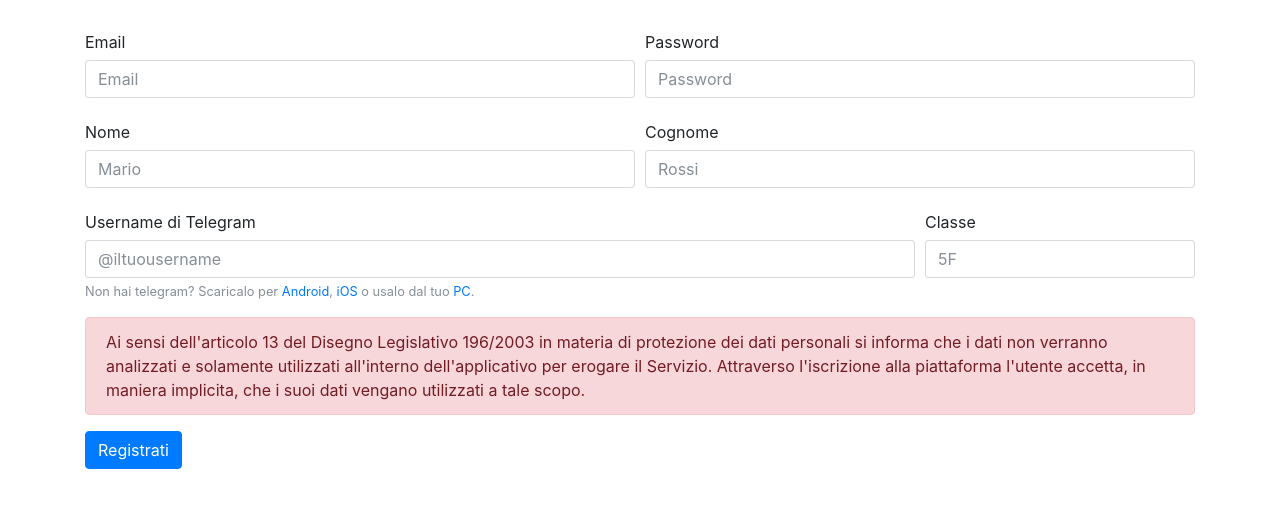
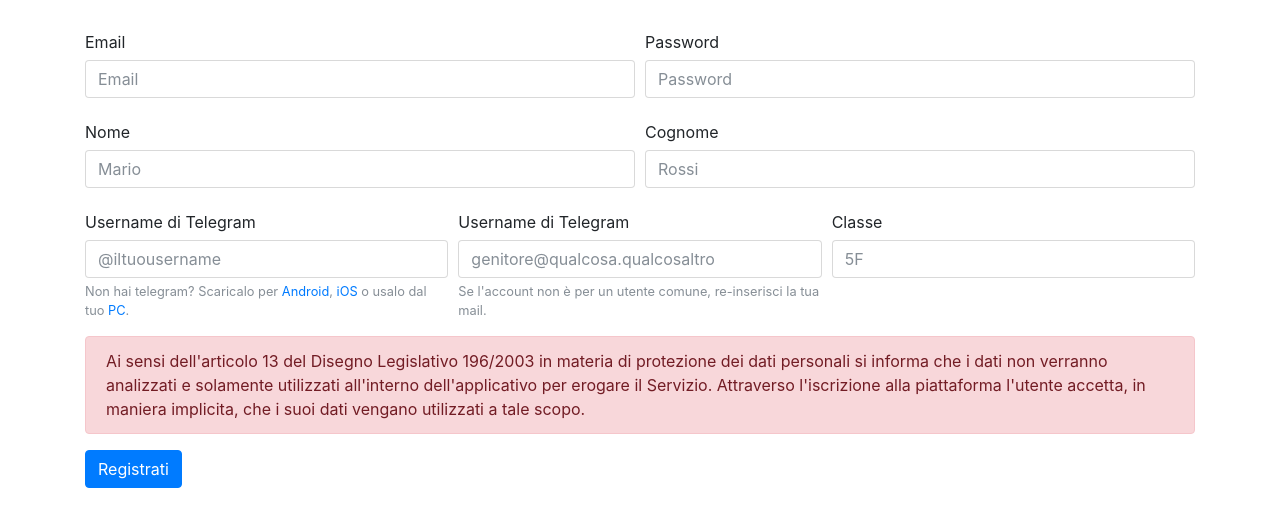
Before and after one commit to Nemesis-FT/Condivisione-Fermi, a Flask app: page /register in a window 1280 px wide. Shown: the part 56-583 px from the top of the page. Run offline with Flask 2, Linux system fonts and the light colour scheme; parts of the project's set-up code (start-up, migrations or seed data) failed here and were passed over; some libraries are stand-ins or nearby versions.

Commit message:
Add email service + bugfix

```diff
--- a/server.py
+++ b/server.py
@@ -2,6 +2,7 @@ from flask import Flask, session, url_for, redirect, request, render_template, a
 from flask_sqlalchemy import SQLAlchemy
 from sqlalchemy.sql import text
 import bcrypt
+import smtplib
 from datetime import datetime, date, timedelta
 import os
 
@@ -9,9 +10,12 @@ app = Flask(__name__)
 # app.secret_key = os.environ["flask_secret_key"]
 chiavi = open("configurazione.txt", 'r')
 dati = chiavi.readline()
-appkey, telegramkey = dati.split("|", 1)
+appkey, telegramkey, from_addr, accesso, password = dati.split("|", 4)
 print(appkey)
 print(telegramkey)
+print(from_addr)
+print(accesso)
+print(password)
 app.secret_key = appkey
 app.config['SQLALCHEMY_DATABASE_URI'] = 'sqlite:///db.sqlite'
 app.config['SQLALCHEMY_TRACK_MODIFICATIONS'] = False
@@ -19,12 +23,13 @@ db = SQLAlchemy(app)
 
 
 # Classi
-
+# TODO: aggiungere bot, verificare validità dati in dashboard, sistemare problema con la tabella impegni,
 
 class User(db.Model):
     __tablename__ = 'user'
     uid = db.Column(db.Integer, primary_key=True)
     username = db.Column(db.String, unique=True, nullable=False)
+    emailgenitore = db.Column(db.String, nullable=False)
     passwd = db.Column(db.LargeBinary, nullable=False)
     nome = db.Column(db.String, nullable=False)
     cognome = db.Column(db.String, nullable=False)
@@ -32,11 +37,12 @@ class User(db.Model):
     tipo = db.Column(db.Integer, nullable=False)
     # 0 = utente normale, 1 = peer, 2 = professore, 3 = amministratore
     telegram_username = db.Column(db.String)
+    telegram_chat_id = db.Column(db.String, unique=True)
     corsi = db.relationship("Corso", backref="peer")
     materie = db.relationship("Abilitato", backref='utente', lazy='dynamic', cascade='delete')
     impegno = db.relationship("Impegno")
 
-    def __init__(self, username, passwd, nome, cognome, classe, tipo, telegram_username):
+    def __init__(self, username, passwd, nome, cognome, classe, tipo, telegram_username, emailgenitore):
         self.username = username
         self.passwd = passwd
         self.nome = nome
@@ -44,6 +50,7 @@ class User(db.Model):
         self.classe = classe
         self.tipo = tipo
         self.telegram_username = telegram_username
+        self.emailgenitore = emailgenitore
 
     def __repr__(self):
         return "<User {}>".format(self.username, self.passwd, self.nome, self.cognome, self.classe)
@@ -60,7 +67,7 @@ class Corso(db.Model):
     materia_id = db.Column(db.Integer, db.ForeignKey('materia.mid'), nullable=False)
     impegno = db.relationship("Impegno")
     materia = db.relationship("Materia")
-    tipo = db.Column(db.Integer,nullable=False)  # 0 = ripetizione studente, 1 = recupero professore
+    tipo = db.Column(db.Integer, nullable=False)  # 0 = ripetizione studente, 1 = recupero professore
     appuntamento = db.Column(db.DateTime)
     limite = db.Column(db.Integer)
     occupati = db.Column(db.Integer)
@@ -104,6 +111,7 @@ class Impegno(db.Model):
     stud_id = db.Column(db.Integer, db.ForeignKey('user.uid'), nullable=False)
     studente = db.relationship("User")
     appuntamento = db.Column(db.DateTime)  # ridondante? decisamente
+    presente = db.Column(db.Boolean, nullable=False)
 
 
 class Messaggio(db.Model):
@@ -144,6 +152,7 @@ class Log(db.Model):
         self.contenuto = contenuto
         self.ora = ora
 
+
 # Funzioni
 
 
@@ -159,6 +168,21 @@ def login(username, password):
 def find_user(username):
     return User.query.filter_by(username=username).first()
 
+
+def sendemail(to_addr_list, subject, message, smtpserver='smtp.gmail.com:587'):
+    e = "Errore di invio mail. Il server potrebbe non essere raggiungibile o l'email immessa errata."
+    try:
+        header = 'From: %s' % from_addr
+        header += 'To: %s' % ','.join(to_addr_list)
+        header += 'Subject: %s' % subject
+        message = header + message
+        server = smtplib.SMTP(smtpserver)
+        server.starttls()
+        server.login(accesso, password)
+        problems = server.sendmail(from_addr, to_addr_list, message)
+        server.quit()
+    except:
+        return redirect(url_for(page_500, e))
 
 
 # Gestori Errori
@@ -221,7 +245,7 @@ def page_register():
         if len(utenti) == 0:
             valore = 3
         nuovouser = User(request.form['username'], cenere, request.form['nome'], request.form['cognome'],
-                         request.form['classe'], valore, request.form['usernameTelegram'])
+                         request.form['classe'], valore, request.form['usernameTelegram'], request.form['mailGenitori'])
         stringa = "L'utente " + nuovouser.username + " si è iscritto a Condivisione"
         nuovorecord = Log(stringa, datetime.today())
         db.session.add(nuovorecord)
@@ -238,38 +262,40 @@ def page_dashboard():
         utente = find_user(session['username'])
         messaggi = Messaggio.query.order_by(Messaggio.data.desc()).all()
         corsi = Corso.query.join(Materia).join(User).all()
-        query1 = text("SELECT impegno.*, materia.nome, materia.giorno_settimana, materia.ora, impegno.appuntamento, corso.limite, corso.occupati , corso.pid FROM impegno JOIN corso ON impegno.corso_id=corso.cid JOIN materia ON corso.materia_id = materia.mid JOIN user ON impegno.stud_id = user.uid WHERE corso.pid=:x;")
+        query1 = text(
+            "SELECT impegno.*, materia.nome, materia.giorno_settimana, materia.ora, impegno.appuntamento, corso.limite, corso.occupati , corso.pid FROM impegno JOIN corso ON impegno.corso_id=corso.cid JOIN materia ON corso.materia_id = materia.mid JOIN user ON impegno.stud_id = user.uid WHERE corso.pid=:x;")
         impegni = db.session.execute(query1, {"x": utente.uid}).fetchall()
-        query2 = text("SELECT impegno.*, materia.nome, materia.giorno_settimana, materia.ora, impegno.appuntamento, corso.limite, corso.occupati, corso.pid FROM  impegno JOIN corso ON impegno.corso_id=corso.cid JOIN materia ON corso.materia_id = materia.mid JOIN user ON impegno.stud_id = user.uid WHERE impegno.stud_id=:x;")
+        query2 = text(
+            "SELECT impegno.*, materia.nome, materia.giorno_settimana, materia.ora, impegno.appuntamento, corso.limite, corso.occupati, corso.pid FROM  impegno JOIN corso ON impegno.corso_id=corso.cid JOIN materia ON corso.materia_id = materia.mid JOIN user ON impegno.stud_id = user.uid WHERE impegno.stud_id=:x;")
         lezioni = db.session.execute(query2, {"x": utente.uid}).fetchall()
-        for lezione in lezioni:
-            print(lezione)
+        # for lezione in lezioni:
+        #    print(lezione)
         # oggi = datetime.today().weekday()
         # oggi = oggi + 1
         # for impegno in impegni:
-        #     if not impegno[7]:
-        #         if impegno[6] == oggi:
-        #             db.session.delete(impegno)
-        #     else:
-        #         print(impegno[7])
-        #         purifica, spazzatura = impegno[7].split(" ", 1)
-        #         yyyy, mm, dd, = purifica.split("-", 2)
-        #         data = datetime(int(yyyy), int(mm), int(dd))
-        #         if data > datetime.today()+timedelta(days=1):
-        #             db.session.delete(impegno)
+        #    if not impegno[8]:
+        #        if impegno[6] == oggi:
+        #            db.session.delete(impegno)
+        #    elif impegno:
+        #        print(impegno[8])
+        #        purifica, spazzatura = impegno[8].split(" ", 1)
+        #        yyyy, mm, dd, = purifica.split("-", 2)
+        #        data = datetime(int(yyyy), int(mm), int(dd))
+        #        if data <= datetime.today() + timedelta(days=1):
+        #            db.session.delete(impegno)
         # for lezione in lezioni:
-        #     if not lezione[7]:
-        #         if lezione[6] == oggi:
-        #             db.session.delete(lezione)
-        #     else:
-        #         print(lezione)
-        #         print(lezione[7])
-        #         purifica, spazzatura = lezione[7].split(" ", 1)
-        #         yyyy, mm, dd, = purifica.split("-", 2)
-        #         data = datetime(int(yyyy), int(mm), int(dd))
-        #         if data > datetime.today()+timedelta(days=1):
-        #             db.session.delete(lezione)
-        # db.session.commit()
+        #    if not lezione[8]:
+        #        if lezione[6] == oggi:
+        #            db.session.delete(lezione)
+        #    elif lezione:
+        #        print(lezione)
+        #        print(lezione[8])
+        #        purifica, spazzatura = lezione[8].split(" ", 1)
+        #        yyyy, mm, dd, = purifica.split("-", 2)
+        #        data = datetime(int(yyyy), int(mm), int(dd))
+        #        if data <= datetime.today() + timedelta(days=1):
+        #            db.session.delete(lezione)
+        db.session.commit()
         return render_template("dashboard.htm", utente=utente, messaggi=messaggi, corsi=corsi, impegni=impegni,
                                lezioni=lezioni)
 
@@ -435,7 +461,7 @@ def page_user_del(uid):
         if utente.tipo != 3:
             abort(403)
         else:
-            stringa = "L'utente " + utente.username + " ha ELIMINATO l'utente "+ str(uid)
+            stringa = "L'utente " + utente.username + " ha ELIMINATO l'utente " + str(uid)
             nuovorecord = Log(stringa, datetime.today())
             db.session.add(nuovorecord)
             entita = User.query.get_or_404(uid)
@@ -491,6 +517,7 @@ def page_user_edit(uid):
                 entita.passwd = cenere
                 entita.classe = request.form["classe"]
                 entita.telegram_username = request.form["usernameTelegram"]
+                entita.emailgenitore = request.form['mailGenitori']
                 db.session.commit()
                 return redirect(url_for('page_dashboard'))
 
@@ -510,7 +537,8 @@ def page_materia_add():
                 stringa = "L'utente " + utente.username + " ha creato una materia "
                 nuovorecord = Log(stringa, datetime.today())
                 db.session.add(nuovorecord)
-                nuovamateria = Materia(request.form["nome"], request.form["professore"], request.form["giorno"], request.form['ora'])
+                nuovamateria = Materia(request.form["nome"], request.form["professore"], request.form["giorno"],
+                                       request.form['ora'])
                 db.session.add(nuovamateria)
                 db.session.commit()
                 return redirect(url_for('page_materia_list'))
@@ -662,15 +690,18 @@ def page_corso_join(cid):
         corso = Corso.query.get_or_404(cid)
         if corso.occupati >= corso.limite:
             return redirect(url_for('page_dashboard'))
-        corso.occupati = corso.occupati+1
+        corso.occupati = corso.occupati + 1
         stringa = "L'utente " + utente.username + " ha chiesto di unirsi al corso " + str(cid)
         nuovorecord = Log(stringa, datetime.today())
         db.session.add(nuovorecord)
         nuovoimpegno = Impegno(studente=utente,
-                               corso_id=cid)
+                               corso_id=cid, presente=False)
         if corso.tipo != 0:
             print(corso.materia.nome)
             nuovoimpegno.appuntamento = corso.appuntamento
+        oggetto = "Condivisione - Iscrizione alla lezione"
+        mail = "\n\nSuo figlio si e' iscritto ad una lezione sulla piattaforma Condivisione. Per maggiori informazioni, collegarsi al sito.\nQuesto messaggio e' stato creato automaticamente da Condivisione. Messaggi inviati a questo indirizzo non verranno letti. Per qualsiasi problema, contattare la segreteria."
+        sendemail(utente.emailgenitore, oggetto, mail)
         db.session.add(nuovoimpegno)
         db.session.commit()
         return redirect(url_for('page_dashboard'))
@@ -695,17 +726,76 @@ def corso_membri(cid):
         abort(403)
     else:
         utente = find_user(session['username'])
-        query = text("SELECT corso.*, impegno.stud_id FROM corso JOIN impegno ON corso.cid = impegno.corso_id WHERE corso.cid=:x;")
+        if utente.tipo < 1:
+            abort(403)
+        query = text(
+            "SELECT corso.*, impegno.stud_id, impegno.presente, user.cognome, user.nome FROM corso JOIN impegno ON corso.cid = impegno.corso_id JOIN user on impegno.stud_id = user.uid WHERE corso.cid=:x;")
         utenti = db.session.execute(query, {"x": cid}).fetchall()
-        return render_template("Corso/membri.htm", utente=utente, entita=utenti)
+        return render_template("Corso/membri.htm", utente=utente, entita=utenti, idcorso=cid)
+
+
+@app.route('/presenza/<int:uid>/<int:cid>')
+def page_presenza(uid, cid):
+    if 'username' not in session:
+        abort(403)
+    else:
+        utente = find_user(session['username'])
+        if utente.tipo <= 1:
+            abort(403)
+        else:
+            impegno = Impegno.query.filter_by(stud_id=uid, corso_id=cid).first()
+            if impegno.presente:
+                impegno.presente = False
+            else:
+                impegno.presente = True
+            db.session.commit()
+            return redirect(url_for('corso_membri', cid=cid))
+
+
+@app.route('/inizialezione/<int:cid>')
+def page_inizia(cid):
+    if 'username' not in session:
+        abort(403)
+    else:
+        utente = find_user(session['username'])
+        corso = Corso.query.get_or_404(cid)
+        if utente.tipo < 1:
+            abort(403)
+        query = text(
+            "SELECT corso.*, impegno.stud_id, impegno.presente, user.cognome, user.nome, user.emailgenitore FROM corso JOIN impegno ON corso.cid = impegno.corso_id JOIN user on impegno.stud_id = user.uid WHERE corso.cid=:x;")
+        utenti = db.session.execute(query, {"x": cid}).fetchall()
+        for utente2 in utenti:
+            if str(utente2[9]) == 1:
+                oggetto = "Condivisione - Partecipazione alla lezione"
+                mail = "\n\nSuo figlio e' presente alla lezione di oggi pomeriggio.\nQuesto messaggio e' stato creato automaticamente da Condivisione. Messaggi inviati a questo indirizzo non verranno letti. Per qualsiasi problema, contattare la segreteria."
+                sendemail(utente2[12], oggetto, mail)
+            else:
+                oggetto = "Condivisione - Assenza alla lezione"
+                mail = "\n\nSuo figlio non e' presente alla lezione di oggi pomeriggio.\nQuesto messaggio e' stato creato automaticamente da Condivisione. Messaggi inviati a questo indirizzo non verranno letti. Per qualsiasi problema, contattare la segreteria."
+                sendemail(utente2[12], oggetto, mail)
+        stringa = "L'utente " + utente.username + " ha ELIMINATO il corso " + str(cid)
+        nuovorecord = Log(stringa, datetime.today())
+        db.session.add(nuovorecord)
+        corso = Corso.query.get_or_404(cid)
+        impegni = Impegno.query.all()
+        for impegno in impegni:
+            if impegno.corso_id == cid:
+                db.session.delete(impegno)
+                stringa = "L'utente " + utente.username + " ha ELIMINATO l'impegno " + str(impegno.iid)
+                nuovorecord = Log(stringa, datetime.today())
+                db.session.add(nuovorecord)
+        db.session.delete(corso)
+        db.session.commit()
+        return redirect(url_for('page_dashboard'))
 
 
 if __name__ == "__main__":
-    # Se non esiste il database, crealo e inizializzalo!
+    # Se non esiste il database viene creato
     if not os.path.isfile("db.sqlite"):
         db.create_all()
         db.session.commit()
-    nuovrecord = Log("Database di Condivisione creato. Condivisione è un programma di FermiTech Softworks.", datetime.today())
+    nuovrecord = Log("Database di Condivisione creato. Condivisione è un programma di FermiTech Softworks.",
+                     datetime.today())
     db.session.add(nuovrecord)
     db.session.commit()
     app.run()
--- a/templates/500.htm
+++ b/templates/500.htm
@@ -7,7 +7,11 @@
         <hr class="my-4">
         <p>Segue una descrizione dell'errore</p>
         <div class="alert alert-danger" role="alert">
-            <strong>500</strong>: Errore del server con debugger disattivo. Siete pregati di segnalare questo errore a <a href="mailto:lorenzo.balugani@gmail.com">Lorenzo Balugani</a>.
+            {% if e %}
+                <strong>500</strong>: {{ e }}
+            {% else %}
+                <strong>500</strong>: Errore del server con debugger disattivo. Siete pregati di segnalare questo errore a <a href="mailto:lorenzo.balugani@gmail.com">Lorenzo Balugani</a>.
+            {% endif %}
         </div>
         <a href="/dashboard">Torna alla schermata principale</a>
     </div>
--- a/templates/User/add.htm
+++ b/templates/User/add.htm
@@ -23,17 +23,33 @@
             </div>
         </div>
         <div class="form-row">
-        <div class="form-group col-md-9">
+            <div class="form-group col-md-4">
                 <label for="usernameTelegram" class="col-form-label">Username di Telegram</label>
-          <input type="text" class="form-control" id="usernameTelegram" placeholder="@iltuousername" name="usernameTelegram">
-          <small id="emailHelp" class="form-text text-muted">Non hai telegram? Scaricalo per <a href="https://play.google.com/store/apps/details?id=org.telegram.messenger&hl=it">Android</a>, <a href="https://itunes.apple.com/it/app/telegram-messenger/id686449807?mt=8">iOS</a> o usalo dal tuo <a href="https://web.telegram.org/">PC</a>.</small>
+                <input type="text" class="form-control" id="usernameTelegram" placeholder="@iltuousername"
+                       name="usernameTelegram">
+                <small id="emailHelp" class="form-text text-muted">Non hai telegram? Scaricalo per <a
+                        href="https://play.google.com/store/apps/details?id=org.telegram.messenger&hl=it">Android</a>,
+                    <a href="https://itunes.apple.com/it/app/telegram-messenger/id686449807?mt=8">iOS</a> o usalo dal
+                    tuo <a href="https://web.telegram.org/">PC</a>.
+                </small>
             </div>
-        <div class="form-group col-md-3">
+            <div class="form-group col-md-4">
+                <label for="mailGenitori" class="col-form-label">Username di Telegram</label>
+                <input type="text" class="form-control" id="mailGenitori" placeholder="genitore@qualcosa.qualcosaltro"
+                       name="mailGenitori">
+                <small id="emailHelp" class="form-text text-muted">Se l'account non è per un utente comune, re-inserisci la tua mail.
+                </small>
+            </div>
+            <div class="form-group col-md-4">
                 <label for="classe" class="col-form-label">Classe</label>
                 <input type="text" class="form-control" id="classe" placeholder="5F" name="classe">
             </div>
         </div>
-      <div class="alert alert-danger"> Ai sensi dell'articolo 13 del Disegno Legislativo 196/2003 in materia di protezione dei dati personali si informa che i dati non verranno analizzati e solamente utilizzati all'interno dell'applicativo per erogare il Servizio. Attraverso l'iscrizione alla piattaforma l'utente accetta, in maniera implicita, che i suoi dati vengano utilizzati a tale scopo. </div>
+        <div class="alert alert-danger"> Ai sensi dell'articolo 13 del Disegno Legislativo 196/2003 in materia di
+            protezione dei dati personali si informa che i dati non verranno analizzati e solamente utilizzati
+            all'interno dell'applicativo per erogare il Servizio. Attraverso l'iscrizione alla piattaforma l'utente
+            accetta, in maniera implicita, che i suoi dati vengano utilizzati a tale scopo.
+        </div>
         <div class="form-group row">
             <div class="col-sm-10">
                 <button type="submit" class="btn btn-primary">Registrati</button>
--- a/templates/User/list.htm
+++ b/templates/User/list.htm
@@ -9,7 +9,7 @@
         education <br>
         <strong><i class="fa fa-ban" aria-hidden="true"></i></strong> - Elimina un utente dalla piattaforma <br>
         <strong><i class="fa fa-exclamation" aria-hidden="true"></i></strong> - Rende amministratore un utente <br>
-        <strong><i class="fa fa-university" aria-hidden="true"></i></strong> - Rende amministratore un utente
+        <strong><i class="fa fa-university" aria-hidden="true"></i></strong> - Rende professore un utente
     </div>
     <table class="table table-hover">
         <thead>
```
Also changed, not shown: templates/Corso/membri.htm (+11 -1 lines), templates/User/edit.htm (+27 -9 lines), templates/dashboard.htm (+5 -3 lines). Lines whose indentation alone changed are shown as unchanged.
